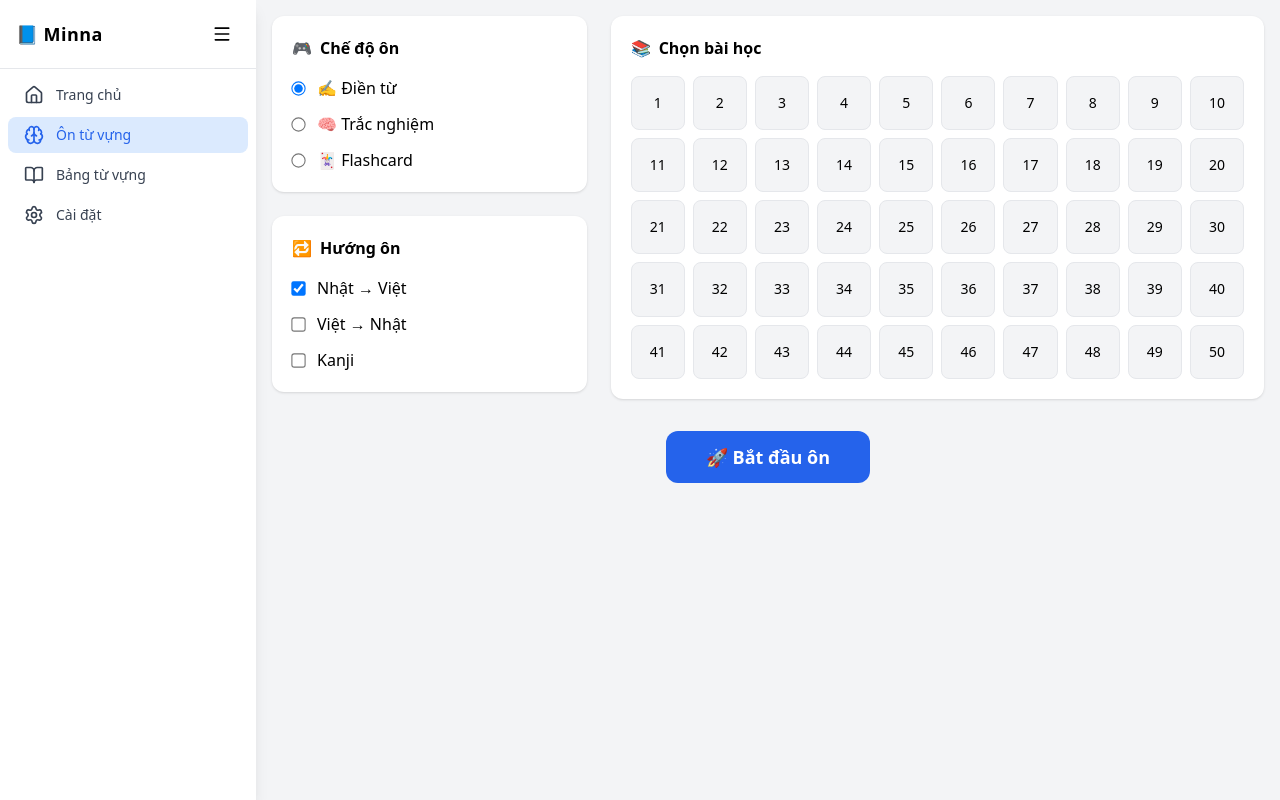
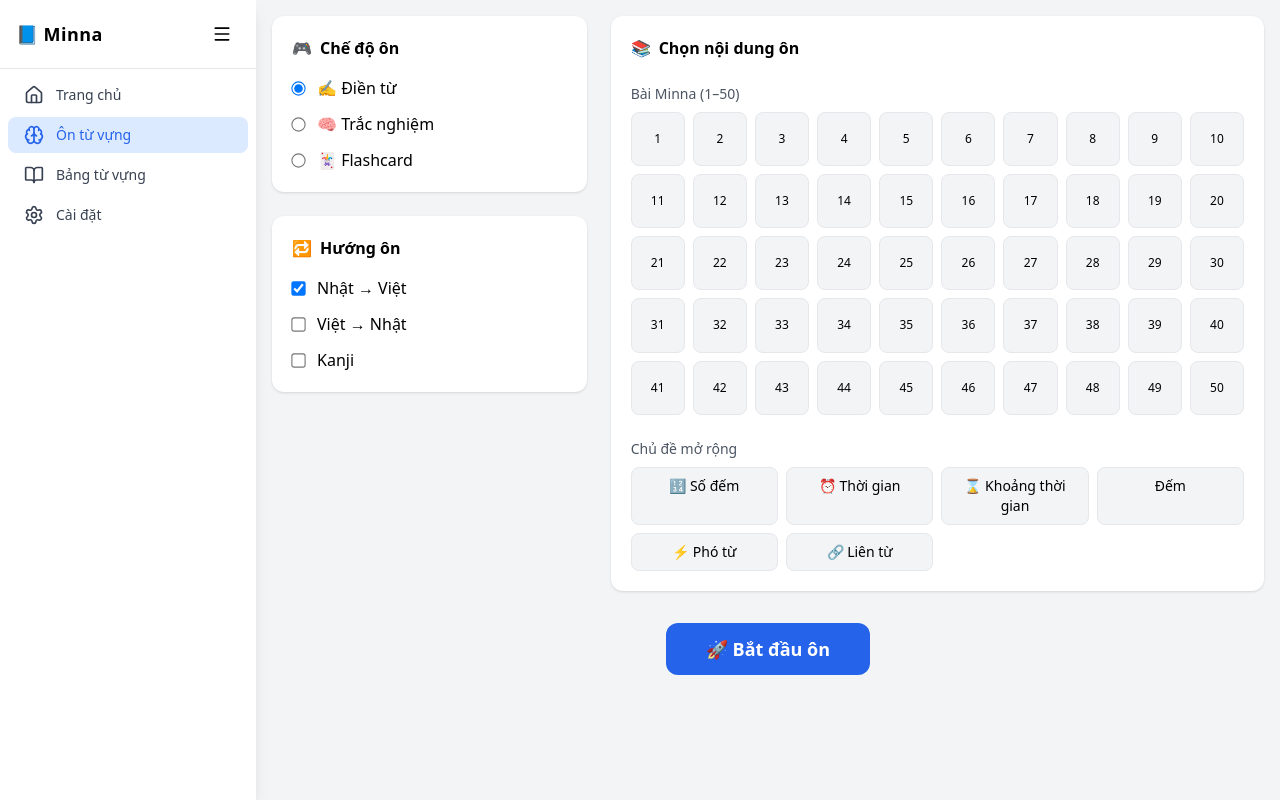
Before and after one commit to baohuyxxi/nihongo-vocab, a React (Vite) app: page /vocabulary in a window 1280 px wide. Built offline with nearby package versions, Linux system fonts and the light colour scheme.

Commit message:
update project

```diff
--- /dev/null
+++ b/src/constants/topics.js
@@ -0,0 +1,8 @@
+export const TOPICS = [
+  { key: "numbers", label: "🔢 Số đếm" },
+  { key: "time", label: "⏰ Thời gian" },
+  { key: "duration", label: "⌛ Khoảng thời gian" },
+  { key: "counter", label: "Đếm" },
+  { key: "adverbs", label: "⚡ Phó từ" },
+  { key: "conjunctions", label: "🔗 Liên từ" },
+]
--- a/src/pages/ReviewVocab/ReviewConfig.jsx
+++ b/src/pages/ReviewVocab/ReviewConfig.jsx
@@ -1,6 +1,9 @@
 import { useEffect, useRef } from "react"
+import { TOPICS } from "../../constants/topics"
 
 const LESSON_COUNT = 50
+
+
 
 const REVIEW_MODES = [
   { key: "typing", label: "✍️ Điền từ" },
@@ -19,6 +22,8 @@ const STORAGE_KEY = "reviewConfig"
 export default function ReviewConfig({
   selectedLessons,
   setSelectedLessons,
+  selectedTopics,
+  setSelectedTopics,
   mode,
   setMode,
   directions,
@@ -34,10 +39,13 @@ export default function ReviewConfig({
     if (!saved) return
 
     try {
-      const { lessons, mode, directions } = JSON.parse(saved)
+      const { lessons, topics, mode, directions } = JSON.parse(saved)
 
       if (lessons) {
         setSelectedLessons(lessons)
+      }
+      if (topics) {
+        setSelectedTopics(topics)
       }
       if (mode) {
         setMode(mode)
@@ -127,19 +135,22 @@ export default function ReviewConfig({
           </section>
         </div>
 
-        {/* RIGHT – LESSON GRID */}
-        <section className="lg:col-span-2 bg-white rounded-xl shadow p-5">
-          <h2 className="font-semibold mb-4 flex items-center gap-2">
-            📚 <span>Chọn bài học</span>
+        {/* LESSON + EXTRA */}
+        <section className="lg:col-span-2 bg-white rounded-xl shadow p-5 space-y-6">
+          <h2 className="font-semibold flex items-center gap-2">
+            📚 <span>Chọn nội dung ôn</span>
           </h2>
+
+          {/* LESSONS */}
+          <div>
+            <h3 className="text-sm font-medium mb-2 text-gray-600">
+              Bài Minna (1–50)
+            </h3>
 
             <div
               className="
         grid gap-2 select-none
-              grid-cols-4
-              sm:grid-cols-6
-              md:grid-cols-8
-              lg:grid-cols-10
+        grid-cols-4 sm:grid-cols-6 md:grid-cols-8 lg:grid-cols-10
       "
               onMouseUp={() => (isDragging.current = false)}
               onMouseLeave={() => (isDragging.current = false)}
@@ -151,11 +162,7 @@ export default function ReviewConfig({
                   return (
                     <div
                       key={lesson}
-                    className={`
-                      aspect-square flex items-center justify-center
-                      rounded-lg border cursor-pointer text-sm font-medium
-                      transition
-                      ${checked
+                      className={`aspect-square flex items-center justify-center rounded-lg border cursor-pointer text-xs font-medium transition ${checked
                         ? "bg-blue-600 text-white border-blue-600"
                         : "bg-gray-100 hover:bg-gray-200"
                         }
@@ -176,6 +183,37 @@ export default function ReviewConfig({
                   )
                 }
               )}
+            </div>
+          </div>
+
+          {/* EXTRA TOPICS */}
+          <div>
+            <h3 className="text-sm font-medium mb-2 text-gray-600">
+              Chủ đề mở rộng
+            </h3>
+
+            <div className="grid grid-cols-2 sm:grid-cols-3 md:grid-cols-4 gap-2">
+              {TOPICS.map((item) => {
+                const checked = selectedLessons.includes(item.key)
+
+                return (
+                  <div
+                    key={item.key}
+                    onClick={() => toggleLesson(item.key)}
+                    className={`
+              px-3 py-2 rounded-lg border text-sm cursor-pointer
+              transition text-center
+              ${checked
+                        ? "bg-green-600 text-white border-green-600"
+                        : "bg-gray-100 hover:bg-gray-200"
+                      }
+            `}
+                  >
+                    {item.label}
+                  </div>
+                )
+              })}
+            </div>
           </div>
         </section>
       </div>
--- a/src/pages/ReviewVocab/ReviewVocabPage.jsx
+++ b/src/pages/ReviewVocab/ReviewVocabPage.jsx
@@ -1,33 +1,35 @@
-import { useEffect, useState } from "react"
+import { useState } from "react"
 import ReviewConfig from "./ReviewConfig"
 import { useNavigate } from "react-router-dom"
 
 export default function ReviewVocabPage() {
-  const navigate = useNavigate();
+  const navigate = useNavigate()
 
   const [selectedLessons, setSelectedLessons] = useState([])
+  const [selectedTopics, setSelectedTopics] = useState([])
+
   const [mode, setMode] = useState("typing")
   const [directions, setDirections] = useState(["jp_vi"])
-  const [vocabList, setVocabList] = useState([])
   const [loading, setLoading] = useState(false)
 
   const startReview = () => {
-    const data ={
+    const data = {
       lessons: selectedLessons,
+      topics: selectedTopics, // ✅ thêm
       mode,
-      directions
+      directions,
     }
+
     localStorage.setItem("reviewConfig", JSON.stringify(data))
-
-    navigate("/review-session");
-
-
+    navigate("/review-session")
   }
 
   return (
     <ReviewConfig
       selectedLessons={selectedLessons}
       setSelectedLessons={setSelectedLessons}
+      selectedTopics={selectedTopics}          // ✅ thêm
+      setSelectedTopics={setSelectedTopics}    // ✅ thêm
       mode={mode}
       setMode={setMode}
       directions={directions}
--- a/src/pages/SettingVocab/VocabularyTable.jsx
+++ b/src/pages/SettingVocab/VocabularyTable.jsx
@@ -2,29 +2,46 @@ import { useEffect, useState } from "react"
 import { useSearchParams } from "react-router-dom"
 import {
   getVocabByLesson,
+  getVocabByTopic,
   bulkSaveVocab,
   bulkCreateVocab,
 } from "../../services/vocab.service"
 import VocabTable from "../../components/vocab-table/VocabTable"
 import { ChevronLeft, ChevronRight, Save } from "lucide-react"
+import { TOPICS } from "../../constants/topics"
 
 export default function VocabularyTable() {
   const [searchParams, setSearchParams] = useSearchParams()
+
   const lesson = Number(searchParams.get("lesson")) || 1
+  const [topic, setTopic] = useState(searchParams.get("topic") || "")
 
   const [rows, setRows] = useState([])
   const [dirty, setDirty] = useState(false)
 
+  /* =========================
+     LOAD DATA
+  ========================= */
   useEffect(() => {
     loadData()
-  }, [lesson])
+  }, [lesson, topic])
 
   const loadData = async () => {
-    const res = await getVocabByLesson(lesson)
+    let res
+
+    if (topic) {
+      res = await getVocabByTopic(topic)
+    } else {
+      res = await getVocabByLesson(lesson)
+    }
+
     setRows(res.data)
     setDirty(false)
   }
 
+  /* =========================
+     HANDLERS
+  ========================= */
   const handleChange = (index, key, value) => {
     setRows((prev) =>
       prev.map((r, i) =>
@@ -38,7 +55,8 @@ export default function VocabularyTable() {
     setRows((prev) => [
       ...prev,
       {
-        lesson,
+        lesson: topic ? undefined : lesson,
+        topic: topic || undefined,
         hiragana: "",
         katakana: "",
         phoneticVi: "",
@@ -64,33 +82,69 @@ export default function VocabularyTable() {
 
   const changeLesson = (value) => {
     const next = Math.min(50, Math.max(1, value))
+    setTopic("") // reset topic
     setSearchParams({ lesson: next })
   }
 
+  /* =========================
+     UI
+  ========================= */
   return (
     <div className="space-y-4">
       <h1 className="text-xl font-bold">📘 Bảng từ vựng</h1>
 
       {/* CONTROL */}
       <div className="flex items-center gap-2 flex-wrap">
-        <button onClick={() => changeLesson(lesson - 1)} className="border px-2 py-1 rounded">
+        {/* LESSON */}
+        <button
+          onClick={() => changeLesson(lesson - 1)}
+          className="border px-2 py-1 rounded"
+        >
           <ChevronLeft size={18} />
         </button>
 
         <select
           value={lesson}
+          disabled={!!topic}
           onChange={(e) => changeLesson(Number(e.target.value))}
           className="border px-2 py-1 rounded font-semibold"
         >
           {Array.from({ length: 50 }, (_, i) => i + 1).map((l) => (
-            <option key={l} value={l}>Bài {l}</option>
+            <option key={l} value={l}>
+              Bài {l}
+            </option>
           ))}
         </select>
 
-        <button onClick={() => changeLesson(lesson + 1)} className="border px-2 py-1 rounded">
+        <button
+          onClick={() => changeLesson(lesson + 1)}
+          className="border px-2 py-1 rounded"
+        >
           <ChevronRight size={18} />
         </button>
 
+        {/* TOPIC */}
+        <select
+          value={topic}
+          onChange={(e) => {
+            const value = e.target.value
+            setTopic(value)
+
+            setSearchParams(
+              value ? { topic: value } : { lesson }
+            )
+          }}
+          className="border px-2 py-1 rounded"
+        >
+          <option value="">-- Topic --</option>
+          {TOPICS.map((t) => (
+            <option key={t.key} value={t.key}>
+              {t.label}
+            </option>
+          ))}
+        </select>
+
+        {/* SAVE */}
         <button
           onClick={handleSave}
           disabled={!dirty}
@@ -103,6 +157,7 @@ export default function VocabularyTable() {
         </button>
       </div>
 
+      {/* TABLE */}
       <VocabTable
         rows={rows}
         onChange={handleChange}
--- a/src/services/review.service.js
+++ b/src/services/review.service.js
@@ -4,14 +4,16 @@ import api from "./api"
  * Lấy vocab ôn tập theo cấu hình
  */
 export const getReviewVocab = ({
-  lessons,
+  lessons = [],
+  topics = [], // ✅ thêm
   mode,
-  directions,
+  directions = [],
   limit = 30,
 }) => {
   return api.get("/vocab/review", {
     params: {
-      lessons: lessons.join(","),
+      lessons: lessons.join(","),   // 1,2,3
+      topics: topics.join(","),     // numbers,time
       mode,
       directions: directions.join(","),
       limit,
--- a/src/services/vocab.service.js
+++ b/src/services/vocab.service.js
@@ -40,3 +40,7 @@ export const bulkSaveVocab = (data) => {
 export const bulkCreateVocab = (data) => {
   return api.post("/vocab/bulk/create", data);
 }
+
+export const getVocabByTopic = (topic) => {
+  return api.get(`/vocab/topic?topics=${topic}`);
+}
```
Also changed, not shown: 1 other file (tests, documents, lock files or other folders). Lines whose indentation alone changed are shown as unchanged.
